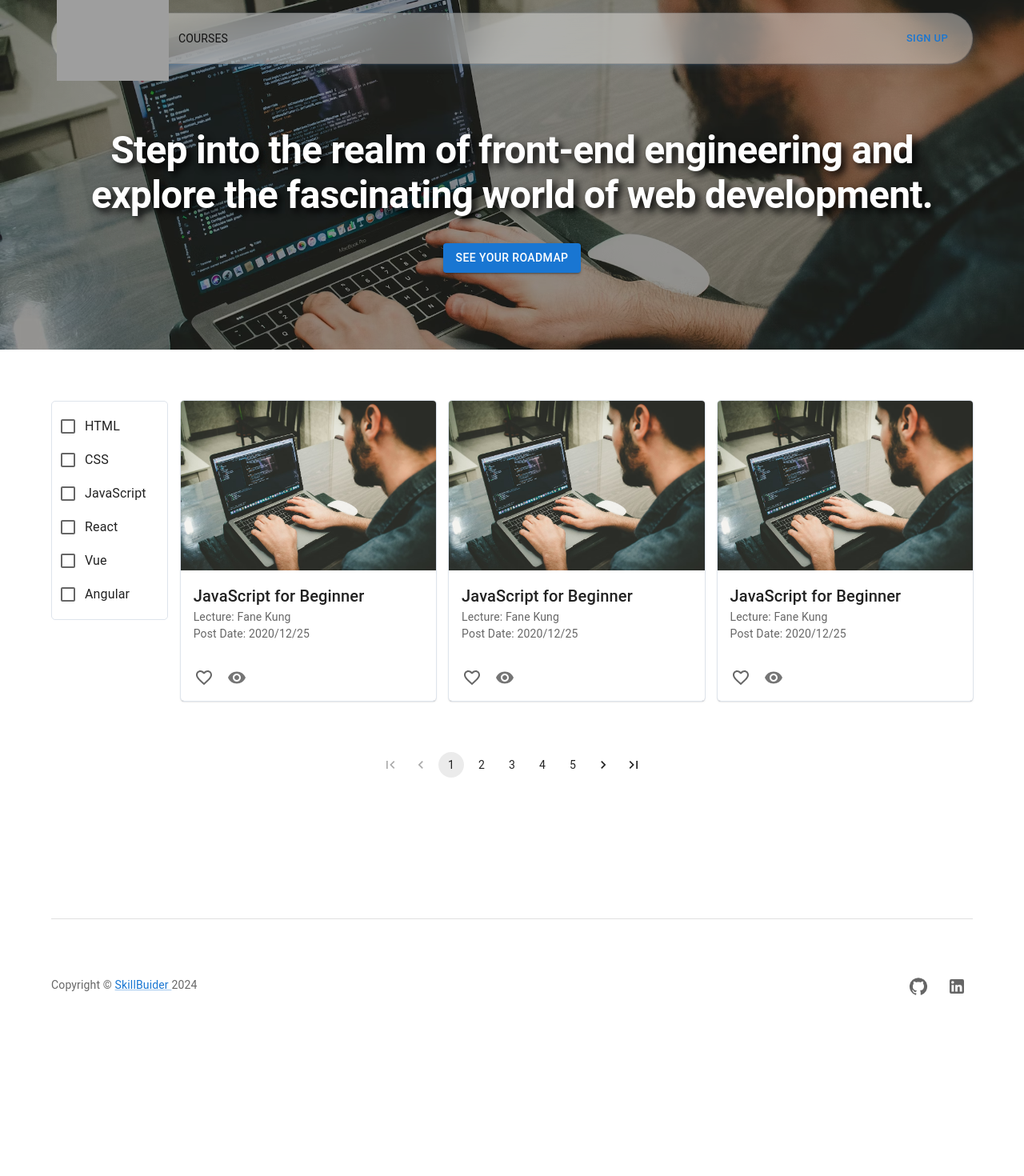
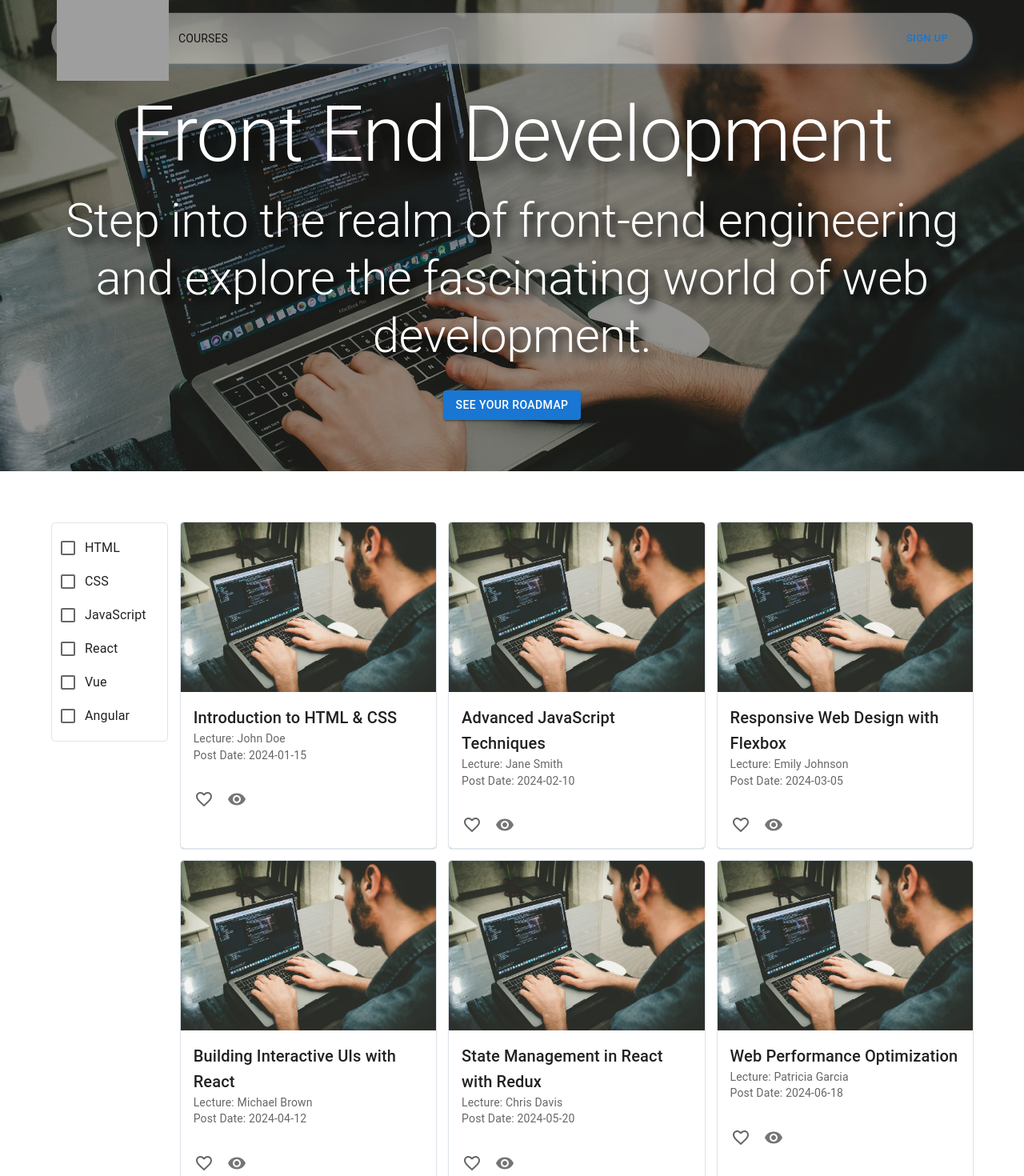
Before and after one commit to kungfangyu/online-course-project, a Next.js app: page /frontendev in a window 1280 px wide. Shown: the top 1470 px of the page at 80% size. Before the commit the page ends 1333 px from the top, so only its background shows below. Built offline with nearby package versions, Linux system fonts and the light colour scheme; grey boxes are pictures that could not be loaded.

Commit message:
style: modify corse.module.css

```diff
--- a/src/app/frontendev/page.js
+++ b/src/app/frontendev/page.js
@@ -2,12 +2,13 @@
  * @Author: Fangyu Kung
  * @Date: 2024-06-25 21:29:46
  * @LastEditors: Do not edit
- * @LastEditTime: 2024-06-26 18:25:41
+ * @LastEditTime: 2024-06-26 19:21:42
  * @FilePath: /online-course-project/src/app/frontendev/page.js
  */
 "use client";
 
-import CourseCard from "@/components/CourseCard";
+import styles from "@/components/course.module.css";
+import CourseList from "@/components/CourseList";
 import FilterSelection from "@/components/FilterSelection";
 import Footer from "@/components/Footer";
 import MainNav from "@/components/MainNav";
@@ -20,41 +21,59 @@ import Typography from "@mui/material/Typography";
 
 const FrontendevPage = () => {
   const options = ["HTML", "CSS", "JavaScript", "React", "Vue", "Angular"];
-
+  const frontendCourses = [
+    {
+      courseId: "FE101",
+      title: "Introduction to HTML & CSS",
+      lecturer: "John Doe",
+      postDate: "2024-01-15",
+    },
+    {
+      courseId: "FE102",
+      title: "Advanced JavaScript Techniques",
+      lecturer: "Jane Smith",
+      postDate: "2024-02-10",
+    },
+    {
+      courseId: "FE103",
+      title: "Responsive Web Design with Flexbox",
+      lecturer: "Emily Johnson",
+      postDate: "2024-03-05",
+    },
+    {
+      courseId: "FE104",
+      title: "Building Interactive UIs with React",
+      lecturer: "Michael Brown",
+      postDate: "2024-04-12",
+    },
+    {
+      courseId: "FE105",
+      title: "State Management in React with Redux",
+      lecturer: "Chris Davis",
+      postDate: "2024-05-20",
+    },
+    {
+      courseId: "FE106",
+      title: "Web Performance Optimization",
+      lecturer: "Patricia Garcia",
+      postDate: "2024-06-18",
+    },
+  ];
   return (
     <div>
       <MainNav />
       <Box
-        sx={(theme) => ({
-          width: "100%",
-          backgroundColor: "rgba(0, 0, 0, .4)",
-          backgroundBlendMode: "multiply",
+        className={styles.courseBackground}
+        style={{
           backgroundImage: "url('/images/image01.webp')",
-          backgroundSize: "100%",
-          backgroundRepeat: "no-repeat",
-          backgroundPosition: "center, -350px",
-        })}
+        }}
       >
-        <Container
-          sx={{
-            display: "flex",
-            alignItems: "center",
-            pt: { xs: 14, sm: 20 },
-            pb: { xs: 8, sm: 12 },
-          }}
-        >
+        <Container className={styles.courseMainContainer}>
           <Stack spacing={2} sx={{ width: { xs: "100%" } }}>
-            <Typography
-              variant="h1"
-              sx={{
-                alignSelf: "center",
-                textAlign: "center",
-                fontWeight: 700,
-                color: "#fff",
-                textShadow: "black 0.1em 0.1em 0.2em",
-                fontSize: "clamp(2.5rem, 10vw, 3rem)",
-              }}
-            >
+            <Typography variant="h1" className={styles.coursePageTitle}>
+              Front End Development
+            </Typography>
+            <Typography variant="h2" className={styles.coursePageSubTitle}>
               Step into the realm of front-end engineering and explore the
               fascinating world of web development.
             </Typography>
@@ -82,13 +101,13 @@ const FrontendevPage = () => {
           <Box>
             <FilterSelection filter={options} />
           </Box>
-          <CourseCard />
-          <CourseCard />
-          <CourseCard />
+          <Box>
+            <CourseList frontendCourses={frontendCourses} />
+          </Box>
         </Stack>
-        <Stack spacing={2} sx={{ mt: 8 }}>
+        <Stack spacing={2} mt={8}>
           <Pagination
-            sx={{ justifyContent: "center", display: "flex" }}
+            className={styles.pagination}
             count={5}
             showFirstButton
             showLastButton
--- a/src/components/CourseCard.js
+++ /dev/null
@@ -1,66 +0,0 @@
-/*
- * @Author: Fangyu Kung
- * @Date: 2024-06-26 15:28:27
- * @LastEditors: Do not edit
- * @LastEditTime: 2024-06-26 18:08:14
- * @FilePath: /online-course-project/src/components/CourseCard.js
- */
-import Favorite from "@mui/icons-material/Favorite";
-import FavoriteBorder from "@mui/icons-material/FavoriteBorder";
-import VisibilityIcon from "@mui/icons-material/Visibility";
-import Card from "@mui/material/Card";
-import CardActionArea from "@mui/material/CardActionArea";
-import CardActions from "@mui/material/CardActions";
-import CardContent from "@mui/material/CardContent";
-import CardMedia from "@mui/material/CardMedia";
-import Checkbox from "@mui/material/Checkbox";
-import IconButton from "@mui/material/IconButton";
-import Typography from "@mui/material/Typography";
-
-const CourseCard = () => {
-  const label = { inputProps: { "aria-label": "Checkbox demo" } };
-
-  return (
-    <Card
-      sx={{
-        maxWidth: { sm: "100%", md: "50%" },
-        flexGrow: 1,
-        outline: "1px solid",
-        outlineColor: "#dee4ec",
-        backgroundColor: "#fff",
-      }}
-    >
-      <CardActionArea onClick={() => setPaymentType("bankTransfer")}>
-        <CardMedia
-          component="img"
-          height="194"
-          image="/images/image01.webp"
-          alt="Paella dish"
-        />
-        <CardContent>
-          <Typography variant="h6" component="div">
-            JavaScript for Beginner
-          </Typography>
-          <Typography variant="body2" color="text.secondary">
-            Lecture: Fane Kung
-          </Typography>
-          <Typography variant="body2" color="text.secondary">
-            Post Date: 2020/12/25
-          </Typography>
-        </CardContent>
-      </CardActionArea>
-      <CardActions disableSpacing>
-        <Checkbox
-          {...label}
-          icon={<FavoriteBorder />}
-          checkedIcon={<Favorite />}
-        />
-        <IconButton>
-          <VisibilityIcon />
-        </IconButton>
-      </CardActions>
-    </Card>
-  );
-};
-
-export default CourseCard;
--- /dev/null
+++ b/src/components/CourseList.js
@@ -0,0 +1,75 @@
+/*
+ * @Author: Fangyu Kung
+ * @Date: 2024-06-26 15:28:27
+ * @LastEditors: Do not edit
+ * @LastEditTime: 2024-06-26 18:56:03
+ * @FilePath: /online-course-project/src/components/CourseList.js
+ */
+import Favorite from "@mui/icons-material/Favorite";
+import FavoriteBorder from "@mui/icons-material/FavoriteBorder";
+import VisibilityIcon from "@mui/icons-material/Visibility";
+import Card from "@mui/material/Card";
+import CardActionArea from "@mui/material/CardActionArea";
+import CardActions from "@mui/material/CardActions";
+import CardContent from "@mui/material/CardContent";
+import CardMedia from "@mui/material/CardMedia";
+import Checkbox from "@mui/material/Checkbox";
+import Grid from "@mui/material/Grid";
+import IconButton from "@mui/material/IconButton";
+import Typography from "@mui/material/Typography";
+
+const CourseList = ({ frontendCourses }) => {
+  const label = { inputProps: { "aria-label": "Checkbox demo" } };
+
+  return (
+    <Grid container spacing={2} justifyContent="space-around">
+      {frontendCourses.map((course) => {
+        return (
+          <Grid item xs={12} sm={6} md={4} key={course.courseId}>
+            <Card
+              sx={{
+                flexGrow: 1,
+                outline: "1px solid",
+                outlineColor: "#dee4ec",
+                backgroundColor: "#fff",
+                height: "100%",
+              }}
+            >
+              <CardActionArea onClick={() => setPaymentType("bankTransfer")}>
+                <CardMedia
+                  component="img"
+                  height="194"
+                  image="/images/image01.webp"
+                  alt="Paella dish"
+                />
+                <CardContent>
+                  <Typography variant="h6" component="div">
+                    {course.title}
+                  </Typography>
+                  <Typography variant="body2" color="text.secondary">
+                    Lecture: {course.lecturer}
+                  </Typography>
+                  <Typography variant="body2" color="text.secondary">
+                    Post Date: {course.postDate}
+                  </Typography>
+                </CardContent>
+              </CardActionArea>
+              <CardActions disableSpacing>
+                <Checkbox
+                  {...label}
+                  icon={<FavoriteBorder />}
+                  checkedIcon={<Favorite />}
+                />
+                <IconButton>
+                  <VisibilityIcon />
+                </IconButton>
+              </CardActions>
+            </Card>
+          </Grid>
+        );
+      })}
+    </Grid>
+  );
+};
+
+export default CourseList;
--- /dev/null
+++ b/src/components/course.module.css
@@ -0,0 +1,53 @@
+.courseBackground {
+  width: 100%;
+  background-size: 100%;
+  background-repeat: no-repeat;
+  background-position: center, -350px;
+  background-color: rgba(0, 0, 0, 0.4);
+  background-blend-mode: multiply;
+}
+
+.courseMainContainer {
+  display: flex;
+  align-items: center;
+  padding-top: 160px;
+  padding-bottom: 96px;
+}
+
+/* sx={{
+        display: "flex",
+        alignItems: "center",
+        pt: { xs: 14, sm: 20 },
+        pb: { xs: 8, sm: 12 },
+    }} */
+
+@media (min-width: 600px) {
+  .courseMainContainer {
+    padding-top: 112px;
+    padding-bottom: 64px;
+  }
+}
+
+.coursePageTitle {
+  align-self: center;
+  text-align: center;
+  font-weight: 700;
+  color: #fff;
+  text-shadow: black 0.1em 0.1em 0.2em;
+  font-size: clamp(2.5rem, 10vw, 3rem);
+}
+
+.coursePageSubTitle {
+  align-self: center;
+  text-align: center;
+  font-weight: 700;
+  color: #fff;
+  text-shadow: black 0.1em 0.1em 0.2em;
+  font-size: clamp(2rem, 10vw, 2rem);
+}
+
+.pagination {
+  display: flex;
+  justify-content: center;
+  align-items: center;
+}
```
